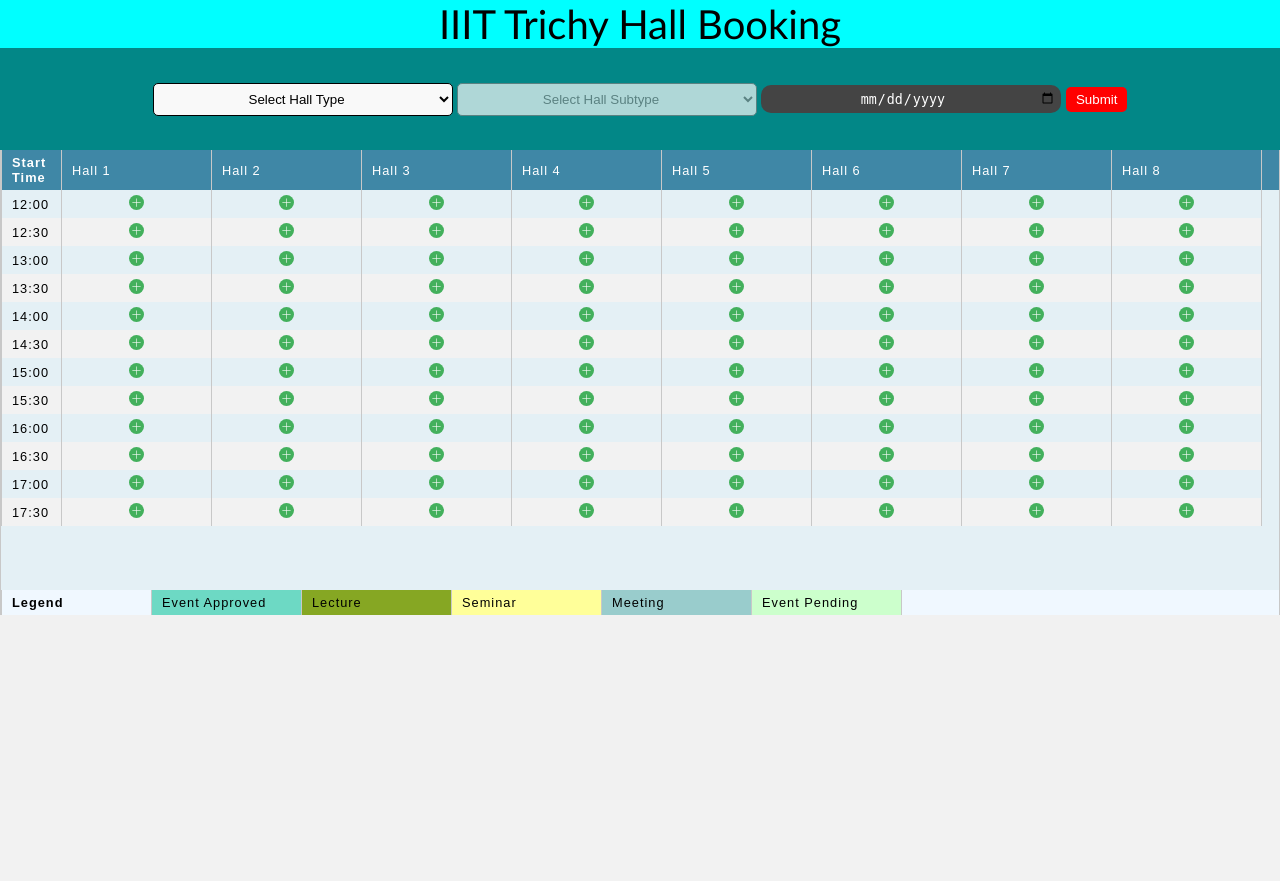
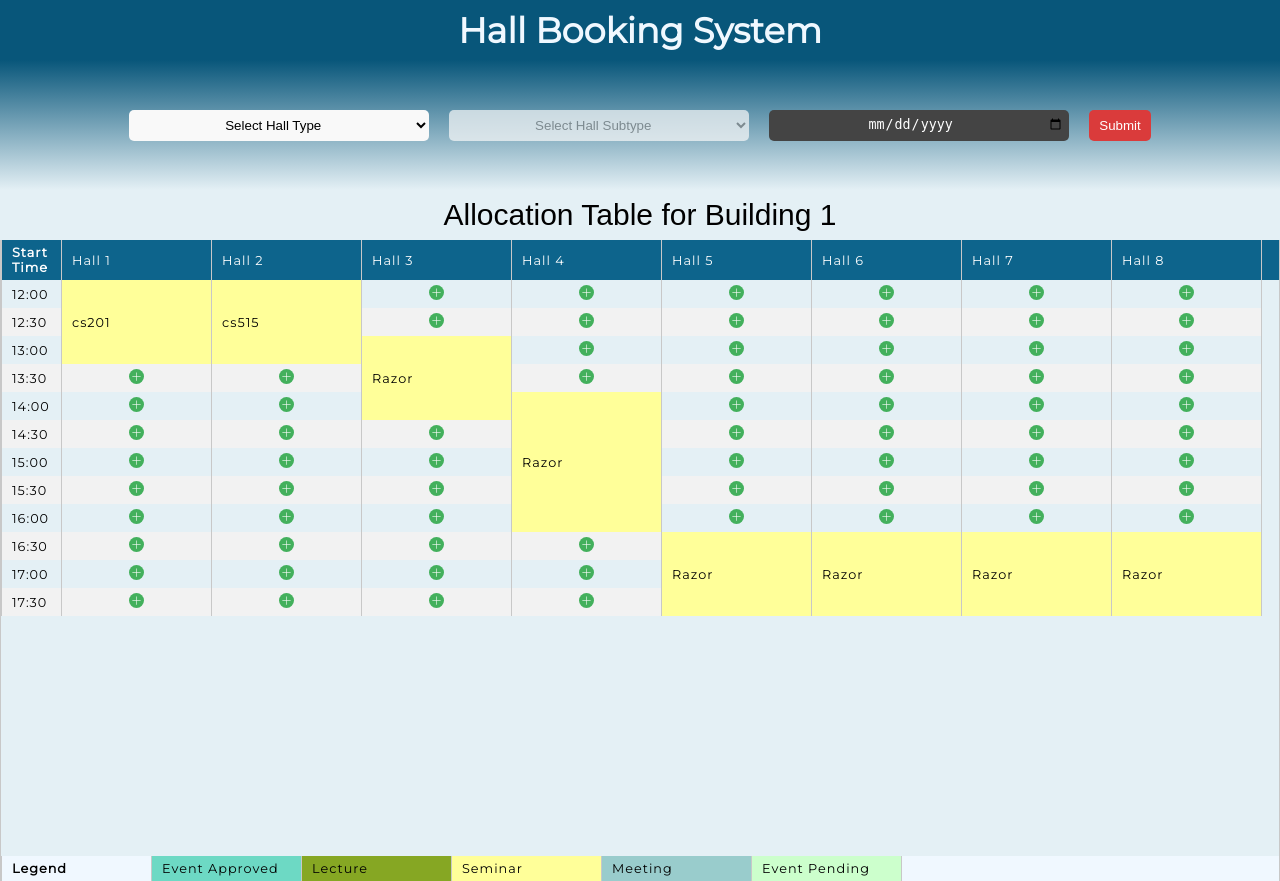
Before and after one commit to am-3/SRAVN, a Django app: page /table in a window 1280 px wide. Before the commit the page ends 615 px from the top, so only its background shows below. Run offline with Django 4.2, Linux system fonts and the light colour scheme.

Commit message:
Added event popup, enhanced UI

```diff
--- a/main/static/allocation.css
+++ b/main/static/allocation.css
@@ -1,5 +1,5 @@
 :root {
-    --primary-background-color: #3f87a6;
+    --primary-background-color: #0d648c;
     --primary-text-color: #fff;
     --secondary-background-color: #e4f0f5;
     --border-color: rgb(200, 200, 200);
@@ -16,7 +16,14 @@
     margin: 0;
     box-sizing: border-box;
 }
-
+.allocation-spot{
+    display: flex;
+    justify-content: center;
+    align-items: center;
+    background-color: var(--secondary-background-color);
+    font-size: 30px;
+    height: 50px;
+}
 table {
     border-collapse: collapse;
     border-left: 1px solid var(--border-color);
@@ -36,7 +43,7 @@ tbody {
     display: block;
     background-color: var(--secondary-background-color);
     overflow: scroll;
-    height: 50vh;
+    height: 72vh;
 }
 
 tbody tr:nth-child(even) {
--- a/main/static/allocation.js
+++ b/main/static/allocation.js
@@ -3,79 +3,117 @@ const legends = ['Event Approved', 'Lecture', 'Seminar', 'Meeting', 'Event Pendi
 const allocation = [
     {
         venue: "Hall 1",
-        startDate: "2023-11-06",
-        endDate: "2023-11-06",
+        startDate: "2023-11-07",
+        endDate: "2023-11-07",
         startTime: "12:00:00",
         endTime: "13:00:00",
         eventName: "cs201",
-        eventType:"Seminar"
+        eventType: "Seminar"
     },
     {
         venue: "Hall 2",
-        startDate: "2023-11-06",
-        endDate: "2023-11-06",
+        startDate: "2023-11-07",
+        endDate: "2023-11-07",
         startTime: "12:00",
         endTime: "13:00",
         eventName: "cs515",
-        eventType:"Seminar"
+        eventType: "Seminar"
     },
     {
         venue: "Hall 3",
-        startDate: "2023-11-06",
-        endDate: "2023-11-06",
+        startDate: "2023-11-07",
+        endDate: "2023-11-07",
         startTime: "13:00",
         endTime: "14:00",
         eventName: "Razor",
-        eventType:"Seminar"
+        eventType: "Seminar"
     },
     {
         venue: "Hall 4",
-        startDate: "2023-11-06",
-        endDate: "2023-11-06",
+        startDate: "2023-11-07",
+        endDate: "2023-11-07",
         startTime: "14:00",
         endTime: "16:00",
         eventName: "Razor",
-        eventType:"Seminar"
+        eventType: "Seminar"
     },
     {
         venue: "Hall 5",
-        startDate: "2023-11-06",
-        endDate: "2023-11-06",
+        startDate: "2023-11-07",
+        endDate: "2023-11-07",
         startTime: "16:30",
         endTime: "17:30",
         eventName: "Razor",
-        eventType:"Seminar"
+        eventType: "Seminar"
     },
     {
         venue: "Hall 6",
-        startDate: "2023-11-06",
-        endDate: "2023-11-06",
+        startDate: "2023-11-07",
+        endDate: "2023-11-07",
         startTime: "16:30",
         endTime: "17:30",
         eventName: "Razor",
-        eventType:"Seminar"
+        eventType: "Seminar"
     },
     {
         venue: "Hall 7",
-        startDate: "2023-11-06",
-        endDate: "2023-11-06",
+        startDate: "2023-11-07",
+        endDate: "2023-11-07",
         startTime: "16:30",
         endTime: "17:30",
         eventName: "Razor",
-        eventType:"Seminar"
+        eventType: "Seminar"
     },
     {
         venue: "Hall 8",
-        startDate: "2023-11-06",
-        endDate: "2023-11-06",
+        startDate: "2023-11-07",
+        endDate: "2023-11-07",
         startTime: "16:30",
         endTime: "17:30",
         eventName: "Razor",
-        eventType:"Seminar"
+        eventType: "Seminar"
     },
 
 ]
+function showPopup(eventDetails) {
+    const popup = document.createElement("div");
+    popup.classList.add("popup")
+    popup.innerHTML = `
+        <div class="popup-content">
+            <span class="close-popup" onclick="closePopup()">
+                <img src = "../static/img/cross.png" width=20px height=20px/>
+            </span>
+            <div class='event-details'>
+                <h2>Event Details</h2>
+                <p><span>Venue:</span> ${eventDetails.venue}</p>
+                <p><span>Start Date:</span> ${eventDetails.startDate}</p>
+                <p><span>End Date:</span> ${eventDetails.endDate}</p>
+                <p><span>Start Time:</span> ${eventDetails.startTime}</p>
+                <p><span>End Time:</span> ${eventDetails.endTime}</p>
+                <p><span>Event Name:</span> ${eventDetails.eventName}</p>
+                <p><span>Event Type:</span> ${eventDetails.eventType}</p>
+            </div>
+        </div>
 
+    `
+    document.body.appendChild(popup);
+    // Add a click event listener to the document to close the popup when clicked outside
+    document.addEventListener("click", function (e) {
+        const popupBox = popup.querySelector(".popup-content")
+        if (!popupBox.contains(e.target) && !e.target.classList.contains("popup")) {
+            console.log(e.target)
+            // closePopup();
+        }
+    });
+}
+
+// Add a function to close the popup
+function closePopup() {
+    const popup = document.querySelector(".popup");
+    if (popup) {
+        popup.remove();
+    }
+}
 const fillData = () => {
     // Fill thead and tfoot
     const theadRow = document.querySelector(".thead-row");
@@ -178,15 +216,21 @@ const fillData = () => {
                 slotsAvailable[i] = false;
 
                 td.addEventListener("click", function () {
-                    // Navigate to another page (replace 'URL' with the actual URL)
-                    setTimeout(function () {
-                        window.location.href = '/event';
-                    }, 100);
+                    const eventDetails = {
+                        venue: "Hall 2",
+                        startDate: "2023-11-07",
+                        endDate: "2023-11-07",
+                        startTime: "12:00",
+                        endTime: "13:00",
+                        eventName: "cs515",
+                        eventType: "Seminar"
+                    }
+                    showPopup(eventDetails);
                 });
             }
             else {
 
-                td.style.textAlign='center';
+                td.style.textAlign = 'center';
                 const svgImg = document.createElement("img");
                 svgImg.src = "../static/img/plus.svg";
                 svgImg.style.width = "15px";
--- a/main/static/form.css
+++ b/main/static/form.css
@@ -5,7 +5,7 @@ body {
 
 #eventForm {
     width: 500px;
-    margin: 0 auto;
+    margin: 2rem auto;
     padding: 20px;
     border: 1px solid #ccc;
     border-radius: 5px;
--- a/main/static/navbar.css
+++ b/main/static/navbar.css
@@ -1,47 +1,54 @@
+@import url('https://fonts.googleapis.com/css2?family=Montserrat&display=swap');
+:root {
+    --primary-header-color: #08567a;
+    --primary-text-color: #fff;
+    --secondary-header-color: #e4f0f5;
+    --font-color: aliceblue;
+    --hover-color: #a6c7d6;
+    --font-family: 'Montserrat',sans-serif;
+    --font-size: 0.8rem;
+}
+
 body {
     margin: 0;
 }
 
 #navbar {
-    display: flex;
-    flex-direction: column;
-
-    background-color: rgb(2, 135, 135);
-
     width: 100%;
-    height: 150px;
-
 }
 
 #nav-up {
-    background-color: aqua;
-
+    display: flex;
+    justify-content: center;
+    align-items: center;
+    background-color: var(--primary-header-color);
     width: 100%;
-    height: 50px;
-
-
-    text-align: center;
+    height: 60px;
 }
 
-#nav-up > p {
-    /* border: 1px solid; */
-    font-size: 40px;
-    font-family: 'Gill Sans', 'Gill Sans MT', Calibri, 'Trebuchet MS', sans-serif;
-
+#nav-up > a {
+    font-size: 35px;
+    font-family: var(--font-family);
+    color:var(--font-color);
+    font-weight: 600;
     position: relative;
     margin: 0;
-
+    text-decoration: none;
 }
 
 #nav-down{
+    background-image: linear-gradient(to bottom, var(--primary-header-color), var(--secondary-header-color));
     display: flex;
     justify-content: space-around;
-    height: 100%;
+    height: 130px;
     align-items: center;
 }
-
+#myForm{
+    display: flex;
+    gap: 20px;
+}
 #hall-types {
-    border: 1px solid;
+    border: none;
 
     margin: 0;
 
@@ -51,8 +58,7 @@ body {
 }
 
 #hall-subtypes {
-    border: 1px solid;
-
+    border: none;
     margin: 0;
 
     width: 300px;
@@ -65,7 +71,7 @@ body {
     border: none;
     background-color: #444;
     color: #fff;
-    border-radius: 10px;
+    border-radius: 5px;
 
     width: 300px;
 
@@ -73,9 +79,9 @@ body {
 }
 
 #submit-btn {
-    /* position: absolute;
-    top: 50%;
-    left: 50%; */
-
+    border-radius: 5px;
+    background-color: rgb(218, 59, 59);
+}
+#submit-btn:hover{
     background-color: red;
 }
--- a/main/templates/allocation.html
+++ b/main/templates/allocation.html
@@ -1,11 +1,11 @@
 {% extends 'base.html' %}
 
 {% block title %}
-    <title>IIIT Trichy Hall Booking</title>
+    <title>Hall Booking System</title>
 {% endblock %}
 
 {% block content %}
-
+<p class="allocation-spot">Allocation Table for Building 1</p>
 <table>
     <thead>
         <tr class="thead-row">
--- a/main/templates/base.html
+++ b/main/templates/base.html
@@ -5,14 +5,14 @@
 
 <head>
   {% block title %}
-  <title> Hall Booking System</title>
+  <title>Hall Booking System</title>
   {% endblock %}
   <meta charset="utf-8" />
 
   <!-- Add additional CSS in static file -->
-  <link rel="stylesheet"  type="text/css" href="{% static '../static/allocation.css' %}">
-  <link rel="stylesheet"  type="text/css" href="{% static '../static/form.css' %}">
-  <link rel="stylesheet"  type="text/css" href="{% static '../static/navbar.css' %}">
+  <link rel="stylesheet" type="text/css" href="{% static '../static/allocation.css' %}">
+  <link rel="stylesheet" type="text/css" href="{% static '../static/form.css' %}">
+  <link rel="stylesheet" type="text/css" href="{% static '../static/navbar.css' %}">
   <script defer type="text/javascript" src="{% static '../static/navbar.js' %}"></script>
   <script defer type="text/javascript" src="{% static '../static/form.js' %}"></script>
   <script defer type="text/javascript" src="{% static '../static/allocation.js' %}"></script>
@@ -24,9 +24,9 @@
     {% block navbar %}
     <div id="navbar">
       <div id="nav-up">
-          <p>IIIT Trichy Hall Booking</p>
+        <a href='/'>Hall Booking System</a>
       </div>
-          <div id = "nav-down">
+      <div id="nav-down">
         <form id="myForm" method="post">
           {% csrf_token %}
           <select name="hall-types" id="hall-types" onchange="updateSecondDropdown()">
--- a/main/templates/form.html
+++ b/main/templates/form.html
@@ -1,8 +1,10 @@
 {% extends "base.html" %}
 
 {% block navbar %}
-<div id="nav-up">
-    <p>IIIT Trichy Hall Booking</p>
+<div id="navbar">
+    <div id="nav-up">
+        <a href="/"><p>Hall Booking System</p></a>
+    </div>
 </div>
 {% endblock %}
 
--- a/main/templates/navbar.html
+++ b/main/templates/navbar.html
@@ -7,7 +7,7 @@
     display: flex;
     flex-direction: column;
 
-    background-color: rgb(2, 135, 135);
+    background-color: rgb(119, 135, 2);
     margin: 0;
     width: 100%;
     height: 150px;
@@ -15,7 +15,7 @@
 }
 
 #nav-up {
-    background-color: aqua;
+    background-color: rgb(255, 0, 0);
 
     width: 100%;
     height: 50px;
```
Also changed, not shown: other parts of main/static/allocation.css (+48 -0 lines), main/static/img/cross.png (added). Lines whose indentation alone changed are shown as unchanged.
